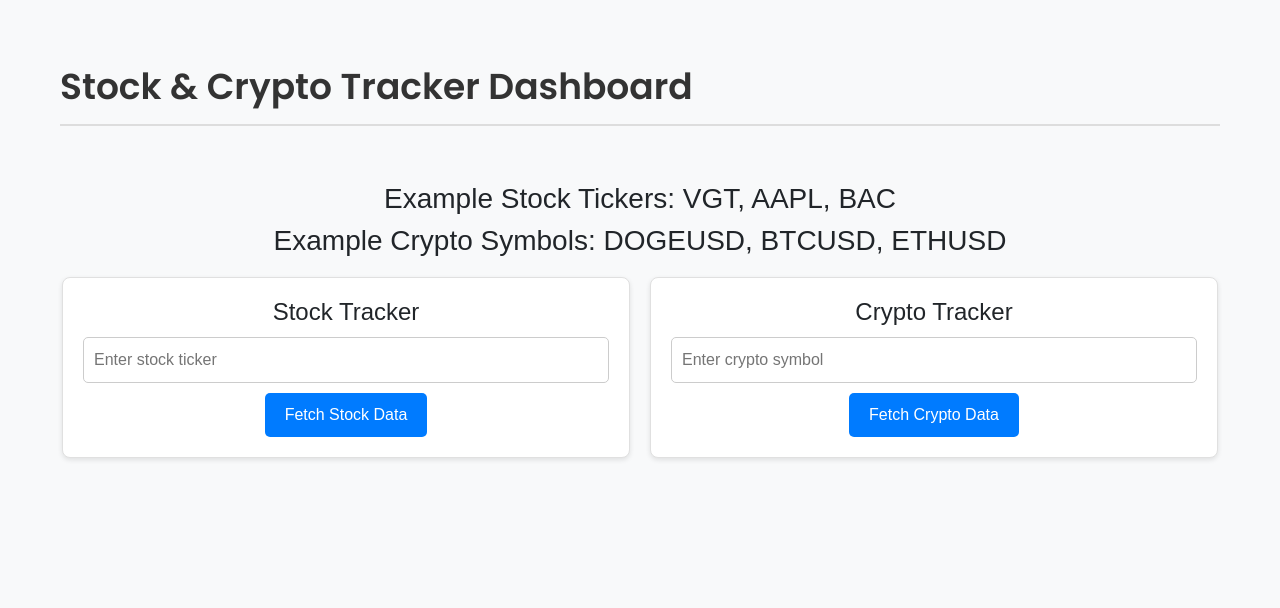
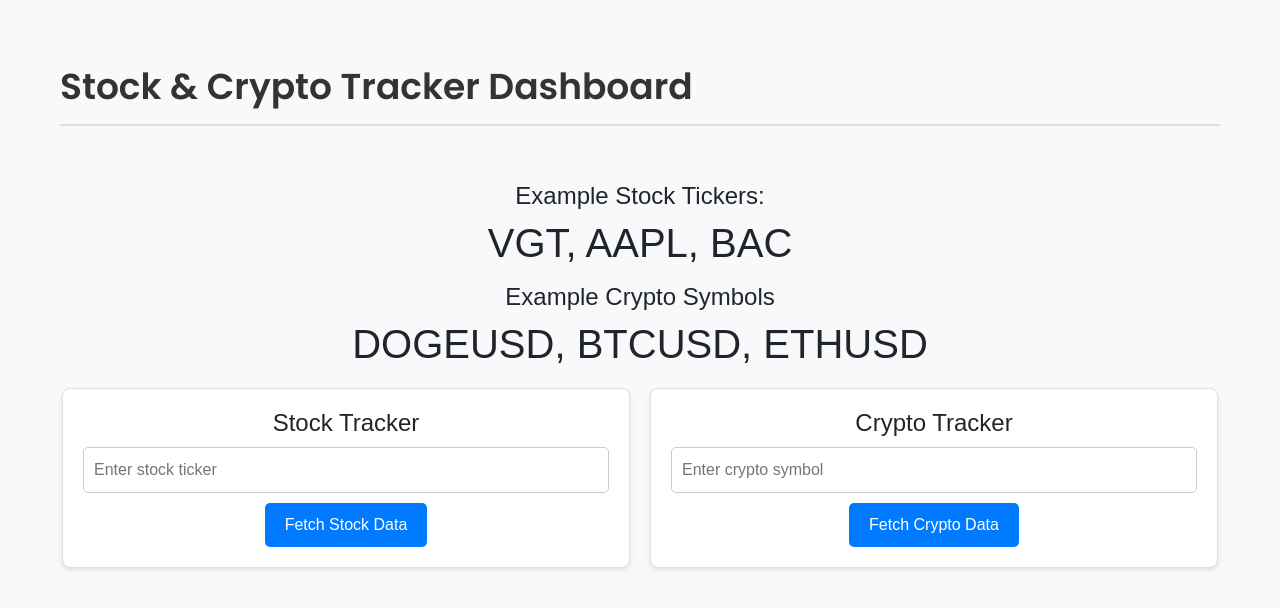
Before and after one commit to saxtonvandalsen/stock-crypto-tracker, a React (Create React App) app: page / in a window 1280 px wide. Shown: the top 608 px of the page. Built offline with nearby package versions, Linux system fonts and the light colour scheme; no server answers.

Commit message:
Component organized into sections, clean layout

```diff
--- a/src/components/RandomExamples.js
+++ b/src/components/RandomExamples.js
@@ -1,5 +1,6 @@
 import React from 'react';
 import symbolsData from '../assets/symbols.json';
+import '../styles.css';
 
 const getRandomExamples = (data, count) => {
     const shuffled = data.sort(() => 0.5 - Math.random());
@@ -11,9 +12,15 @@ const RandomExamples = () => {
     const randomCryptoSymbols = getRandomExamples(symbolsData.cryptoSymbols, 3);
 
     return (
-        <div>
-            <h3>Example Stock Tickers: {randomStockTickers.join(', ')}</h3>
-            <h3>Example Crypto Symbols: {randomCryptoSymbols.join(', ')}</h3>
+        <div className="random-examples-container">
+            <div className="example-section">
+                <h4>Example Stock Tickers:</h4>
+                <p>{randomStockTickers.join(', ')}</p>
+            </div>
+            <div className="example-section">
+                <h4>Example Crypto Symbols</h4>
+                <p>{randomCryptoSymbols.join(', ')}</p>
+            </div>
         </div>
     );
 }
```
